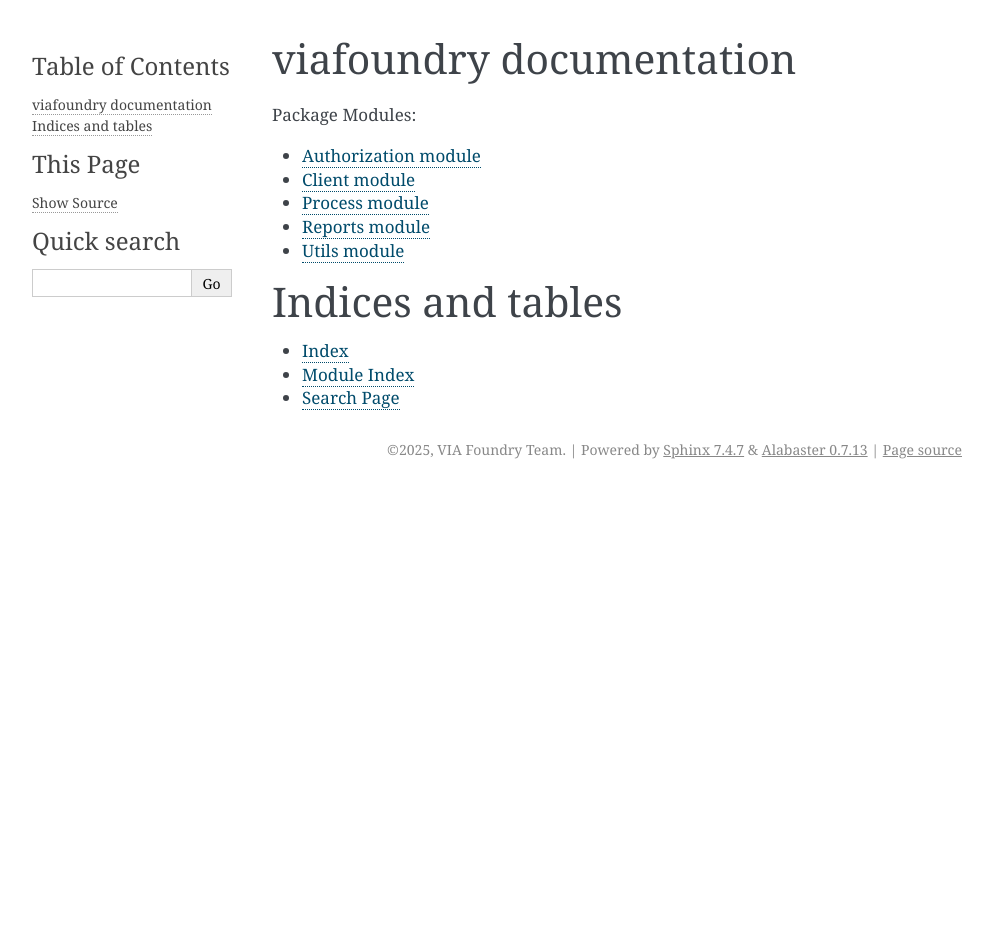
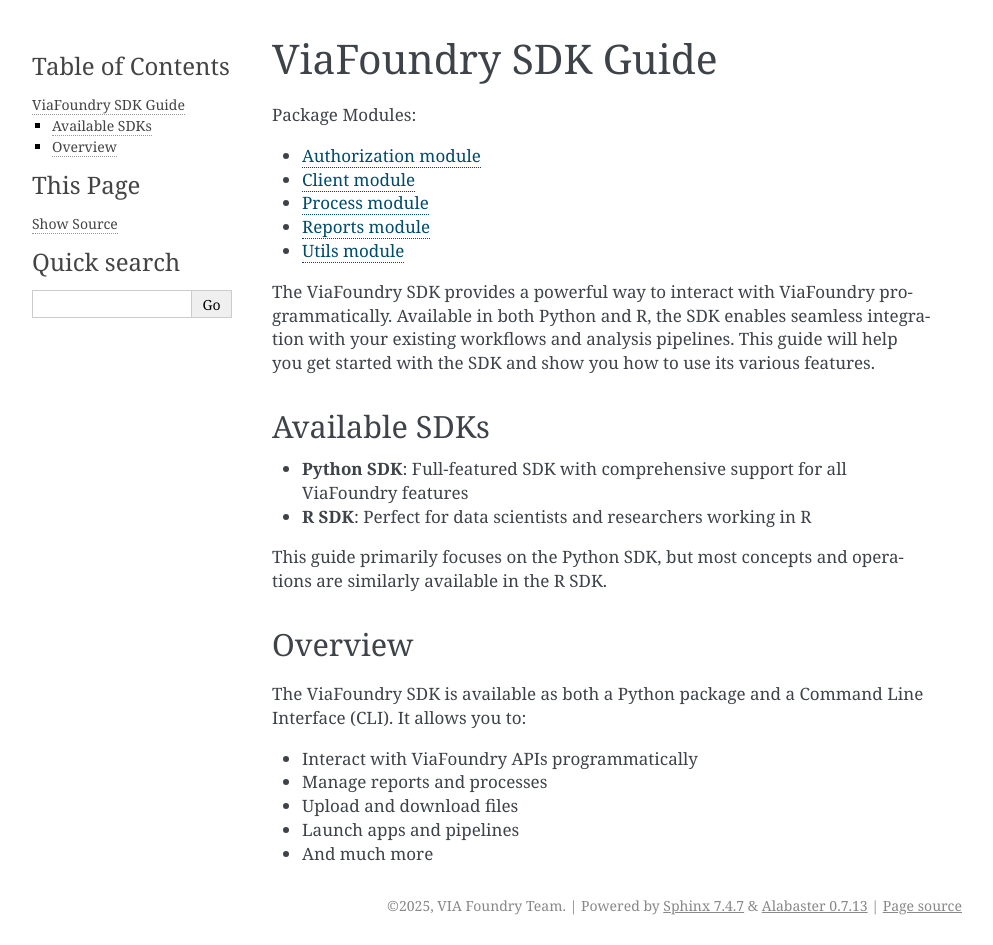
Before and after one commit to UMMS-Biocore/foundry-sdk, a Sphinx documentation site: the page built from docs/source/index.rst, in a window 1280 px wide. Shown: the whole page, without its empty margins (148-1141 px from the left). Built offline with Sphinx 7.4.7, drawn with Linux system fonts in a browser that asks for light colours; before the commit the page ends 900 px from its top, so only the background shows below that.

Commit message:
TST-849: Update index

```diff
--- a/docs/source/index.rst
+++ b/docs/source/index.rst
@@ -1,13 +1,13 @@
-.. viafoundry documentation master file, created by
+.. iafoundry documentation master file, created by
    sphinx-quickstart on Tue Feb  4 22:41:07 2025.
    You can adapt this file completely to your liking, but it should at least
    contain the root `toctree` directive.
 
-viafoundry documentation
-========================
+ViaFoundry SDK Guide
+====================
 
 .. toctree::
-   :maxdepth: 2
+   :maxdepth: 1
    :caption: Package Modules:
 
    modules/auth
@@ -16,9 +16,26 @@
    modules/reports
    modules/utils
 
-Indices and tables
-==================
+The ViaFoundry SDK provides a powerful way to interact with ViaFoundry programmatically.
+Available in both Python and R, the SDK enables seamless integration with your existing workflows
+and analysis pipelines. This guide will help you get started with the SDK and show you how to use its various features.
 
-* :ref:`genindex`
-* :ref:`modindex`
-* :ref:`search`
+Available SDKs
+--------------
+
+- **Python SDK**: Full-featured SDK with comprehensive support for all ViaFoundry features
+- **R SDK**: Perfect for data scientists and researchers working in R
+
+This guide primarily focuses on the Python SDK, but most concepts and operations are similarly available in the R SDK.
+
+Overview
+--------
+
+The ViaFoundry SDK is available as both a Python package and a Command Line Interface (CLI).
+It allows you to:
+
+- Interact with ViaFoundry APIs programmatically
+- Manage reports and processes
+- Upload and download files
+- Launch apps and pipelines
+- And much more
```
